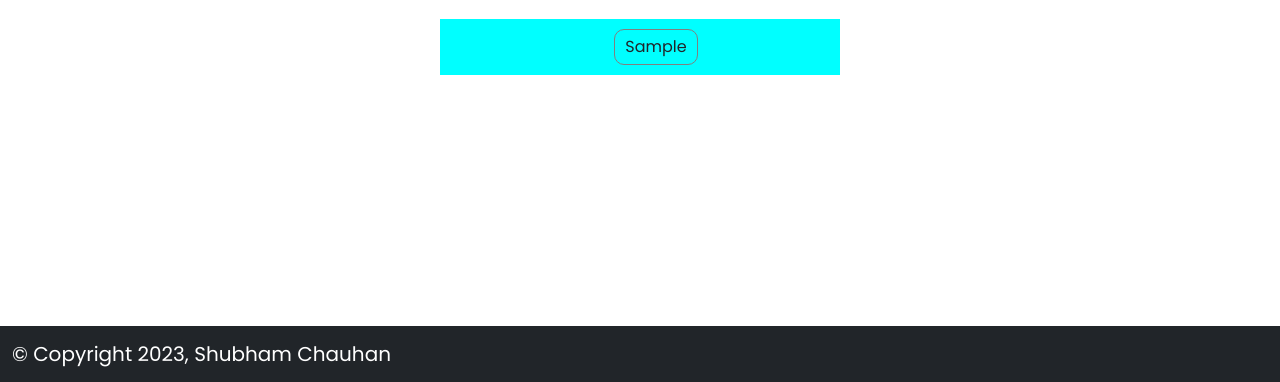
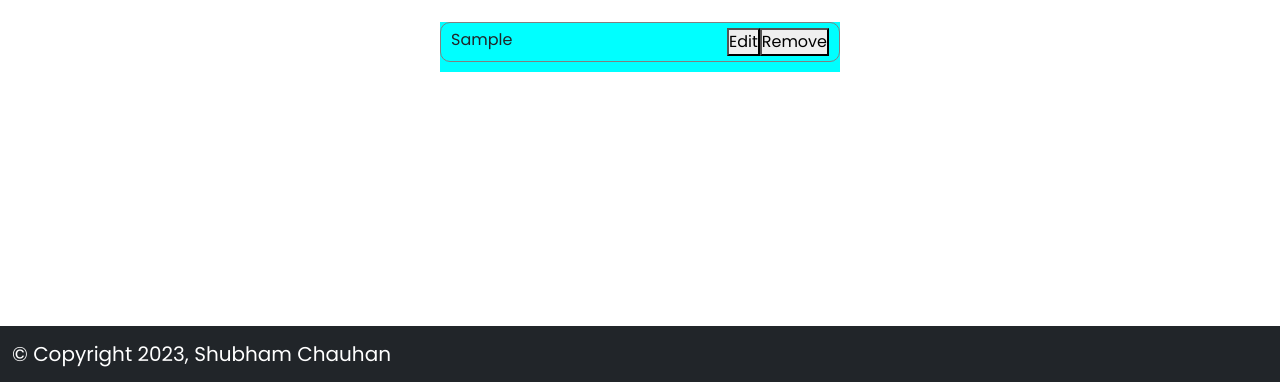
Before and after one commit to Shubham-Chauhan-12/JS_To-Do-List, a plain HTML site: page index.html in a window 1280 px wide. Both pictures are taken after typing "Sample" into the empty fields and a click on the button "Add". Shown: the part 418-800 px from the top of the page. Drawn offline with nearby package versions, Linux system fonts and the light colour scheme.

Commit message:
edit , remove added

```diff
--- a/index.html
+++ b/index.html
@@ -12,6 +12,10 @@
     <script src="https://cdn.jsdelivr.net/npm/bootstrap@5.0.2/dist/js/bootstrap.bundle.min.js"
         integrity="sha384-MrcW6ZMFYlzcLA8Nl+NtUVF0sA7MsXsP1UyJoMp4YLEuNSfAP+JcXn/tWtIaxVXM"
         crossorigin="anonymous"></script>
+
+
+
+        <script src="https://kit.fontawesome.com/5cc3f73373.js" crossorigin="anonymous"></script>
 
     <link rel="stylesheet" href="style.css">
 </head>
@@ -36,9 +40,7 @@
                 <input type="button" value="Add" id="addBtn">
             </div>
             <ul id="todolist">
-                <!-- <li>random task</li>
-                <li>random task</li>
-                <li>random task</li> -->
+
             </ul>
         </div>
 
--- a/main.js
+++ b/main.js
@@ -10,15 +10,35 @@ addBtn.addEventListener('click', () => {
         alert("please write something ...")
 
     }
-
-    const li = document.createElement("li");
-    // const p = document.createElement("p");
+    else {
+        const li = document.createElement("li");
+        const s = document.createElement("div");
 
 
-    li.innerHTML = inputText;
-    todolist.appendChild(li);
 
-    inputbox.value = "";
+
+        li.innerHTML = inputText;
+        // li.appendChild(p);
+
+        const editBtn = document.createElement("button");
+        editBtn.innerText = "Edit";;
+
+        const delBtn = document.createElement("button");
+        delBtn.innerText = "Remove";
+
+
+        s.appendChild(editBtn);
+        s.appendChild(delBtn);
+
+        li.appendChild(s);
+
+        todolist.appendChild(li);
+
+
+        inputbox.value = "";
+
+    }
+
 
 
 
--- a/style.css
+++ b/style.css
@@ -77,20 +77,29 @@ ul {
     width: 100%;
     max-width: 450px;
     margin-top: 25px;
-    display: flex;
-    justify-content: center;
-    align-items: center;
-    flex-direction: column;
+    padding: 0;
     background-color: aqua;
+
+
 
 }
 
 ul li {
 
     list-style-type: none;
+
     cursor: pointer;
     border: 0.5px solid gray;
     border-radius: 10px;
-    margin: 10px;
+    margin-block-end: 10px;
     padding: 5px 10px;
+    display: flex;
+
+    justify-content: space-between;
+
 }
+
+/* ul li{
+    flex-grow: 1;
+
+} */
```
